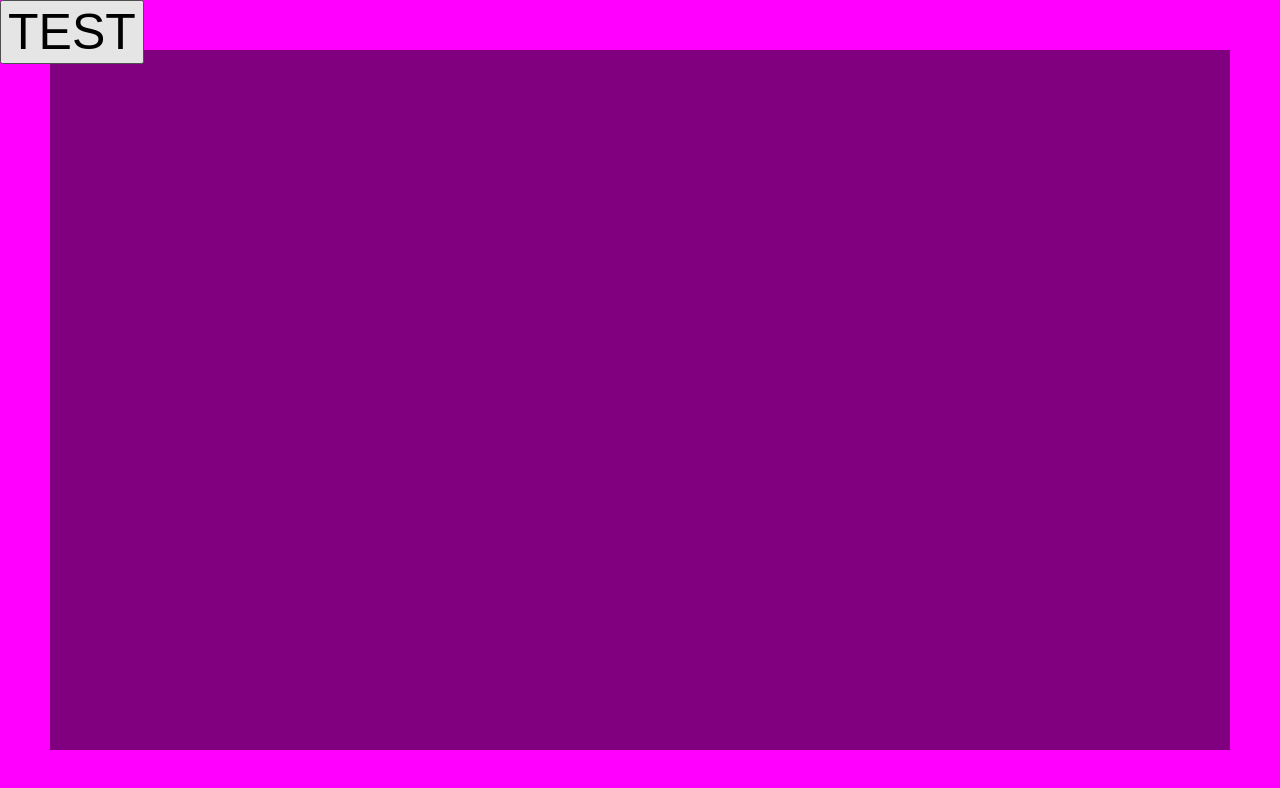
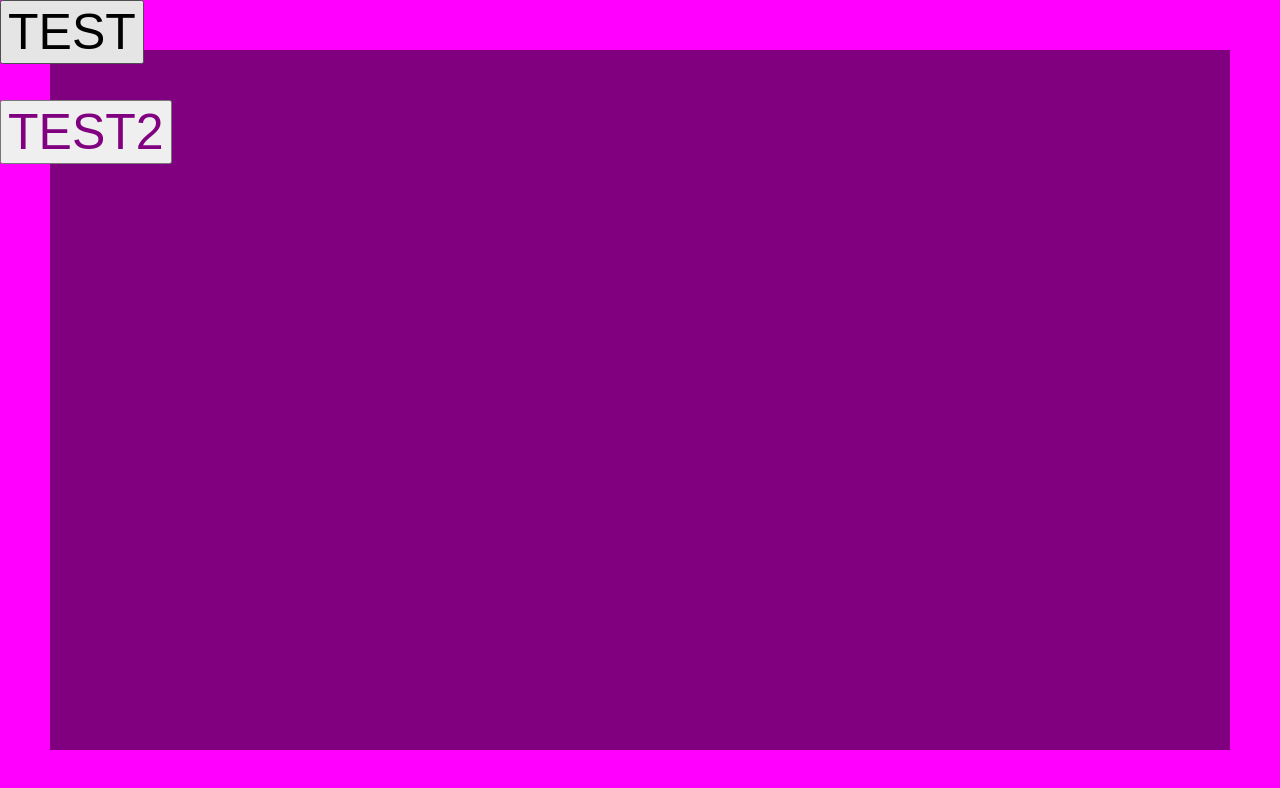
Before and after one commit to Driijko/Framework, a React (Create React App) app: page / in a window 1280 px wide. Shown: the top 788 px of the page. Built offline with nearby package versions, Linux system fonts and the light colour scheme; a web font is replaced by a local one.

Commit message:
Make it so that elements cannot be clicked while SiteForeground component animates

```diff
--- a/src/App/App.js
+++ b/src/App/App.js
@@ -12,6 +12,7 @@ import {SiteForegroundContextProvider} from "./Content/0 Site/SiteForeground";
 import SiteBackground from "./Content/0 Site/SiteBackground";
 import {SiteForeground} from "./Content/0 Site/SiteForeground";
 import Test from "./Content/0 Site/test";
+import SiteForegroundAnimationTrigger from "./Examples/SiteForegroundAnimationTrigger";
 // import Page0 from "./Content/1 Sections/Page0";
 
 // Import Music ----------------------------------------------
@@ -26,9 +27,10 @@ function App() {
       <SiteForegroundContextProvider>
         <Router>
           <Switch>
-            <Route path="/" component={Test} />
+            <Route path="/" component={SiteForegroundAnimationTrigger} />
           </Switch>
         </Router>
+        <Test />
         <SiteForeground />
       </SiteForegroundContextProvider>
     </div>
--- a/src/App/Content/0 Site/SiteForeground.js
+++ b/src/App/Content/0 Site/SiteForeground.js
@@ -4,12 +4,16 @@ import {useContext, createContext, useState, useEffect} from "react";
 import styled, {css, keyframes} from "styled-components";
 
 // SETTINGS /////////////////////////////////////////////////////////////
+// This value is used to determine how long the animation runs, as well
+// as how long the state variable 'foregroundAnimate' is reset to 'false'
+// after being set to 'true'.
 const animationDuration = 5;
 
 // CONTEXT ////////////////////////////////////////////////////////
 const SiteForegroundContext = createContext();
 
 function SiteForegroundContextProvider({children}) {
+
     const [foregroundAnimate, setForegroundAnimate] = useState(false);
 
     useEffect(()=> {
@@ -18,7 +22,7 @@ function SiteForegroundContextProvider({children}) {
                 setForegroundAnimate(false);
             }, animationDuration * 1000);
         };
-    },[foregroundAnimate])
+    },[foregroundAnimate]);
 
     function triggerForegroundAnimate() {
         setForegroundAnimate(true);
@@ -60,11 +64,16 @@ function animate(foregroundAnimate) {
     if (foregroundAnimate === false) {
         return `
             opacity: 0;
+            pointer-events: none;
         `;
     }
     else {
         return css`
-            animation: ${animationSequence} ${animationDuration}s linear forwards;
+            animation:
+                ${animationSequence}
+                ${animationDuration}s
+                linear
+                forwards;
         `;
     };
 };
@@ -73,7 +82,6 @@ const SiteForegroundDiv = styled("div")`${({foregroundAnimate})=>css`
     position: absolute;
     width: 100vw;
     height: 100vh;
-    pointer-events: none;
 
     background-image: linear-gradient(black, red);
     ${animate(foregroundAnimate)}
--- a/src/App/Content/0 Site/SiteForegroundContext.js
+++ /dev/null
@@ -1,25 +0,0 @@
-import {createContext, useState} from "react";
-
-const SiteForegroundContext = createContext();
-
-function SiteForegroundContextProvider({children}) {
-    const [foregroundAnimate, setForegroundAnimate] = useState(true);
-
-    function triggerForegroundAnimate() {
-        setForegroundAnimate(true);
-    };
-
-    return (
-        <SiteForegroundContext.Provider
-            value={{
-                foregroundAnimate,
-                triggerForegroundAnimate,
-            }}
-        >
-            {children}
-        </SiteForegroundContext.Provider>
-    );
-};
-
-export default SiteForegroundContext;
-export {SiteForegroundContextProvider};
--- a/src/App/Content/0 Site/test.js
+++ b/src/App/Content/0 Site/test.js
@@ -1,28 +1,34 @@
 // IMPORTS ///////////////////////////////////////////////////////
 // Import libraries ----------------------------------------------
-import {useContext} from "react";
-import styled from "styled-components";
+import {useState} from "react";
+import styled, {css} from "styled-components";
 
 // Import context / providers ----------------------------------
-import SiteForegroundContextProvider from "./SiteForegroundContext";
 import SiteForegroundContext from "./SiteForeground";
 
 // STYLE /////////////////////////////////////////////////////////
-const SiteForegroundAnimationTrigger = styled("button")`
+const SiteForegroundAnimationTrigger = styled("button")`${({color})=>css`
     position: absolute;
+    top: 100px;
     font-size: 50px;
-`;
+    color: ${color};
+`}`;
 
 function Test(props) {
-    const {triggerForegroundAnimate} = useContext(SiteForegroundContext);
+    const [color, setColor] = useState("purple");
+
+    function changeColor() {
+        if (color === "purple") {
+            setColor("red");
+        }
+        else {
+            setColor("purple");
+        };
+    };
 
     return (
-        <SiteForegroundAnimationTrigger
-            onClick={
-                triggerForegroundAnimate
-            }
-        >
-            TEST
+        <SiteForegroundAnimationTrigger color={color} onClick={changeColor}>
+            TEST2
         </SiteForegroundAnimationTrigger>
     );
 };
--- /dev/null
+++ b/src/App/Examples/SiteForegroundAnimationTrigger.js
@@ -0,0 +1,32 @@
+// IMPORTS ///////////////////////////////////////////////////////
+// Import libraries ----------------------------------------------
+import {useContext} from "react";
+import styled from "styled-components";
+
+// Import context / providers ----------------------------------
+import SiteForegroundContext from "../Content/0 Site/SiteForeground";
+
+// STYLE /////////////////////////////////////////////////////////
+const SiteForegroundAnimationTriggerButton = styled("button")`
+    position: absolute;
+    font-size: 50px;
+`;
+
+// COMPONENT /////////////////////////////////////////////////////////
+function SiteForegroundAnimationTrigger(props) {
+
+    // State -----------------------------------------------------------
+    const {triggerForegroundAnimate} = useContext(SiteForegroundContext);
+
+    // Render ----------------------------------------------------------
+    return (
+        <SiteForegroundAnimationTriggerButton
+            onClick={triggerForegroundAnimate}
+        >
+            TEST
+        </SiteForegroundAnimationTriggerButton>
+    );
+};
+
+// EXPORTS ////////////////////////////////////////////////////////////
+export default SiteForegroundAnimationTrigger;
```
Also changed, not shown: 1 other file (tests, documents, lock files or other folders).
